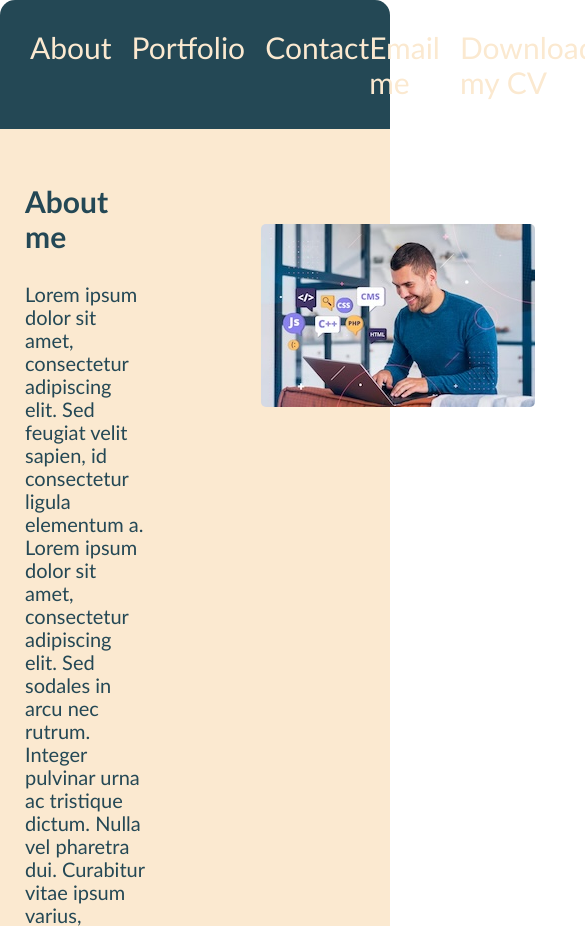
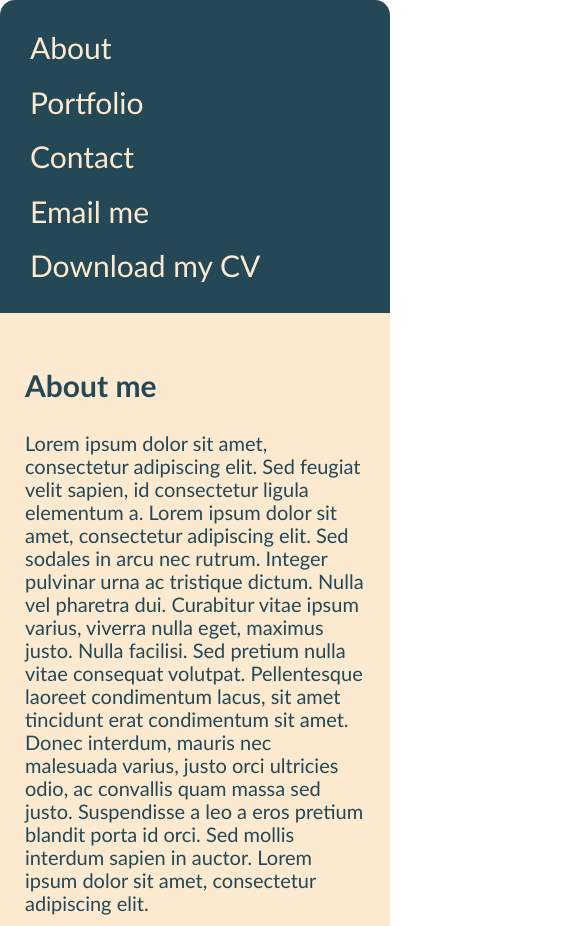
Before and after one commit to AndyB0o1/portfolio-exercise, a plain HTML site: page index.html in a window 390 px wide. Shown: the top 926 px of the page, 585 px wide, since content can reach past the window. Drawn offline with nearby package versions, Linux system fonts and the light colour scheme.

Commit message:
re-did header as a flexbox and added responsive design through @media queries

```diff
--- a/styles.css
+++ b/styles.css
@@ -11,8 +11,8 @@ body {
 }
 
 header {
-  display: grid;
-  grid-template-columns: 3fr 2fr;
+  display: flex;
+  justify-content: space-between;
   background: #244855;
   padding: 30px;
   border-top-left-radius: 15px;
@@ -31,13 +31,11 @@ a {
 
 .links-left {
   display: flex;
-  flex-direction: row;
   gap: 20px;
 }
 
 .links-right {
   display: flex;
-  flex-direction: row;
   gap: 20px;
   justify-content: end;
 }
@@ -80,11 +78,14 @@ section.about {
 
 .project {
   display: flex;
-  flex-direction: row;
   justify-content: space-around;
   max-width: 100%;
   gap: 20px;
   padding: 20px;
+}
+
+h2 {
+  max-width: 100%;
 }
 
 .specificProject {
@@ -92,8 +93,8 @@ section.about {
   color: #244855;
   display: flex;
   flex-direction: column;
+  max-width: 30%;
   font-size: 20px;
-  max-width: 30%;
   border-radius: 10px;
   padding: 20px;
 }
@@ -109,10 +110,11 @@ section.about {
 
 .github {
   color: #fbe9d0;
+  padding: 2px;
 }
 
 .github:hover {
-  background: #90AEAD;
+  background: #244855;
   color: #fbe9d0;
 }
 
@@ -142,9 +144,28 @@ footer {
   border-bottom-right-radius: 15px;
 }
 
-@media screen and (max-width: 500px) {
-  .project {
+
+
+@media screen and (max-width: 700px) {
+  header {
+    flex-direction: column;
+    gap: 20px;
+  }
+
+  .links-left {
+    flex-direction: column;
+  }
+
+  .links-right {
+    flex-direction: column;
+  }
+  .about {
       flex-direction: column;
-      flex-wrap: wrap;
       justify-content: center;
   }
+
+  .project {
+    flex-direction: column;
+    align-items: center;
+  }
+}
```
